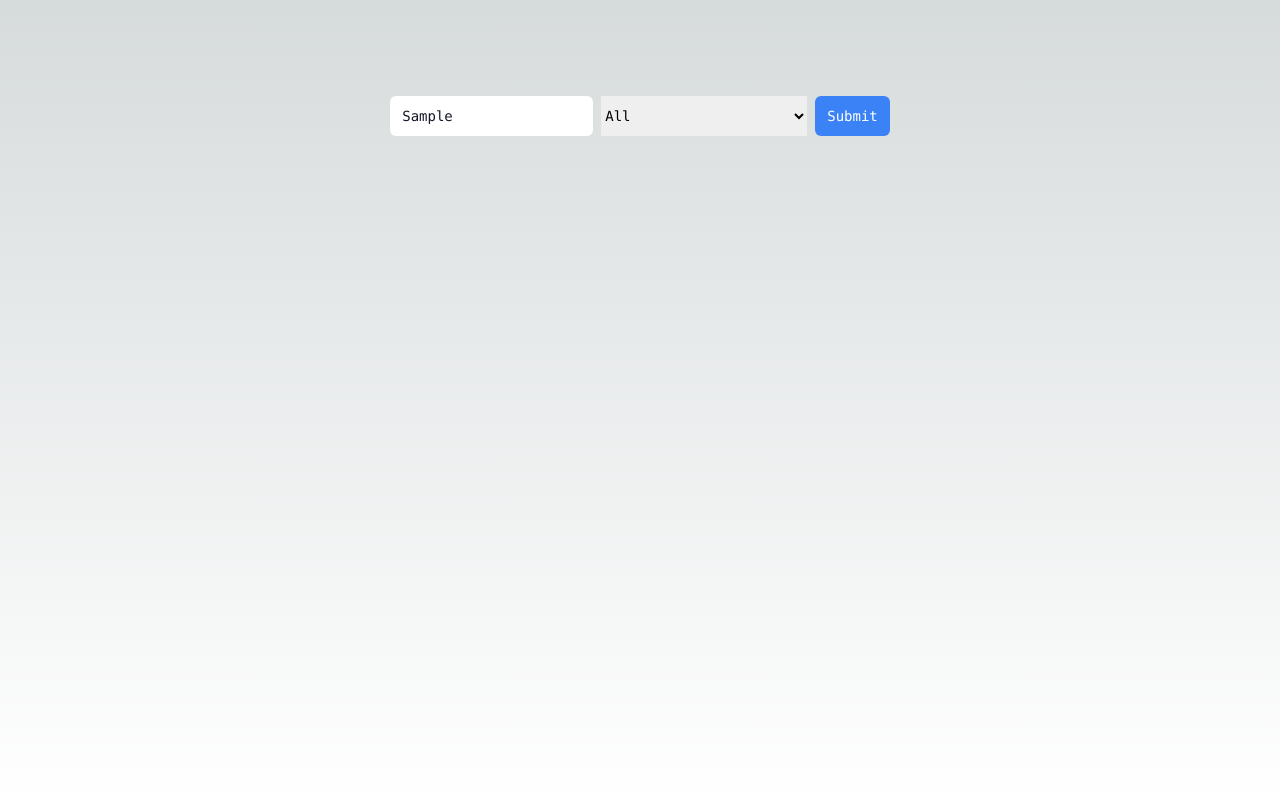
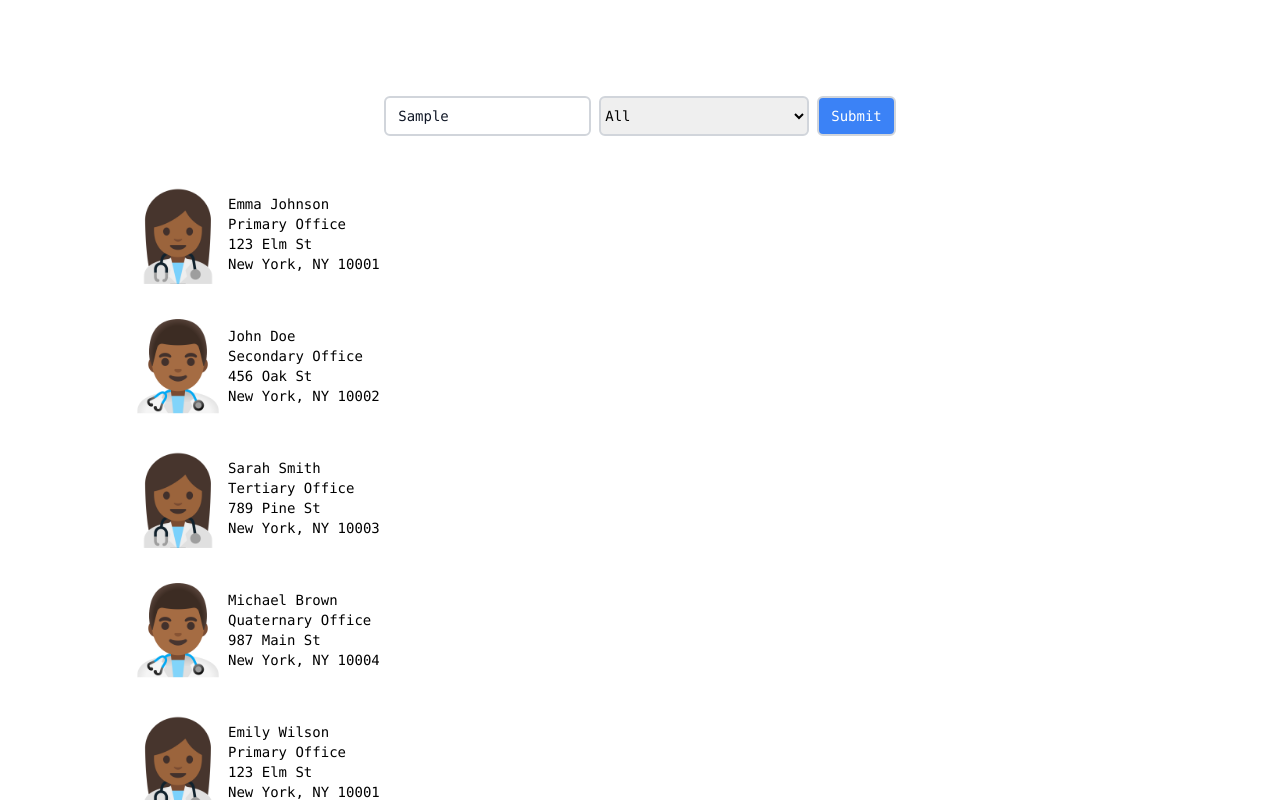
Before and after one commit to whatleytech/poc-bdo-zd, a Next.js app: page / in a window 1280 px wide. Both pictures are taken after typing "Sample" into the empty fields and a click on the button "Submit". Shown: the top 800 px of the page. Built offline with nearby package versions, Linux system fonts and the light colour scheme.

Commit message:
display full address

```diff
--- a/app/components/SearchBar.tsx
+++ b/app/components/SearchBar.tsx
@@ -7,13 +7,13 @@ interface Props {
 
 const SearchBar: React.FC<Props> = ({ onSearch }) => {
   const [inputValue, setInputValue] = useState("");
-  const [selectedSpecialty, setSelectedSpecialty] = useState<Specialty | "">(
-    ""
+  const [selectedSpecialty, setSelectedSpecialty] = useState<Specialty>(
+    Specialty.All
   );
 
   const handleSubmit = (event: React.FormEvent) => {
     event.preventDefault();
-    if (inputValue !== "" && selectedSpecialty !== "") {
+    if (inputValue !== "") {
       onSearch(inputValue, selectedSpecialty);
     }
   };
@@ -21,9 +21,9 @@ const SearchBar: React.FC<Props> = ({ onSearch }) => {
   return (
     <form onSubmit={handleSubmit} style={{ display: "flex" }}>
       <input
-        className="px-3 py-2 placeholder-gray-500 text-gray-900 rounded-md focus:outline-none focus:shadow-outline-blue focus:border-blue-300 transition duration-150 ease-in-out mb-4"
+        className="px-3 py-2 placeholder-gray-500 text-gray-900 rounded-md focus:outline-none focus:shadow-outline-blue focus:border-blue-300 transition duration-150 ease-in-out mb-4 border-2 border-gray-300 rounded-md"
         type="search"
-        placeholder="Address, City, State or Zip"
+        placeholder="Enter a zip code"
         value={inputValue}
         onChange={(event) => setInputValue(event.target.value)}
         style={{ marginRight: "8px", height: "40px" }}
@@ -33,6 +33,7 @@ const SearchBar: React.FC<Props> = ({ onSearch }) => {
         onChange={(event) =>
           setSelectedSpecialty(event.target.value as Specialty)
         }
+        className="border-2 border-gray-300 rounded-md"
         style={{ marginRight: "8px", height: "40px" }}
       >
         {Object.values(Specialty).map((specialty) => (
@@ -43,7 +44,7 @@ const SearchBar: React.FC<Props> = ({ onSearch }) => {
       </select>
       <button
         type="submit"
-        className="px-3 py-2 rounded-md bg-blue-500 text-white"
+        className="px-3 py-2 rounded-md bg-blue-500 text-white border-2 border-gray-300 rounded-md"
         style={{ height: "40px" }}
       >
         Submit
--- a/app/components/SearchItem.tsx
+++ b/app/components/SearchItem.tsx
@@ -7,6 +7,9 @@ const SearchItem: React.FC<
 > = ({ provider_photo_url: photoUrl, full_name: fullName, locations }) => {
   const locationName = locations[0].location_name;
   const locationAddress = locations[0].address1;
+  const locationCity = locations[0].city;
+  const locationState = locations[0].state;
+  const locationZipCode = locations[0].zip_code;
 
   console.log("Props:", { photoUrl, fullName, locations });
 
@@ -26,6 +29,9 @@ const SearchItem: React.FC<
         <h3 className="search-item__name">{fullName}</h3>
         <p className="search-item__location">{locationName}</p>
         <p className="search-item__address">{locationAddress}</p>
+        <p className="search-item__address">
+          {locationCity}, {locationState} {locationZipCode}
+        </p>
       </div>
     </div>
   );
--- a/app/globals.css
+++ b/app/globals.css
@@ -1,27 +1,3 @@
 @tailwind base;
 @tailwind components;
 @tailwind utilities;
-
-:root {
-  --foreground-rgb: 0, 0, 0;
-  --background-start-rgb: 214, 219, 220;
-  --background-end-rgb: 255, 255, 255;
-}
-
-@media (prefers-color-scheme: dark) {
-  :root {
-    --foreground-rgb: 255, 255, 255;
-    --background-start-rgb: 0, 0, 0;
-    --background-end-rgb: 0, 0, 0;
-  }
-}
-
-body {
-  color: rgb(var(--foreground-rgb));
-  background: linear-gradient(
-      to bottom,
-      transparent,
-      rgb(var(--background-end-rgb))
-    )
-    rgb(var(--background-start-rgb));
-}
```
